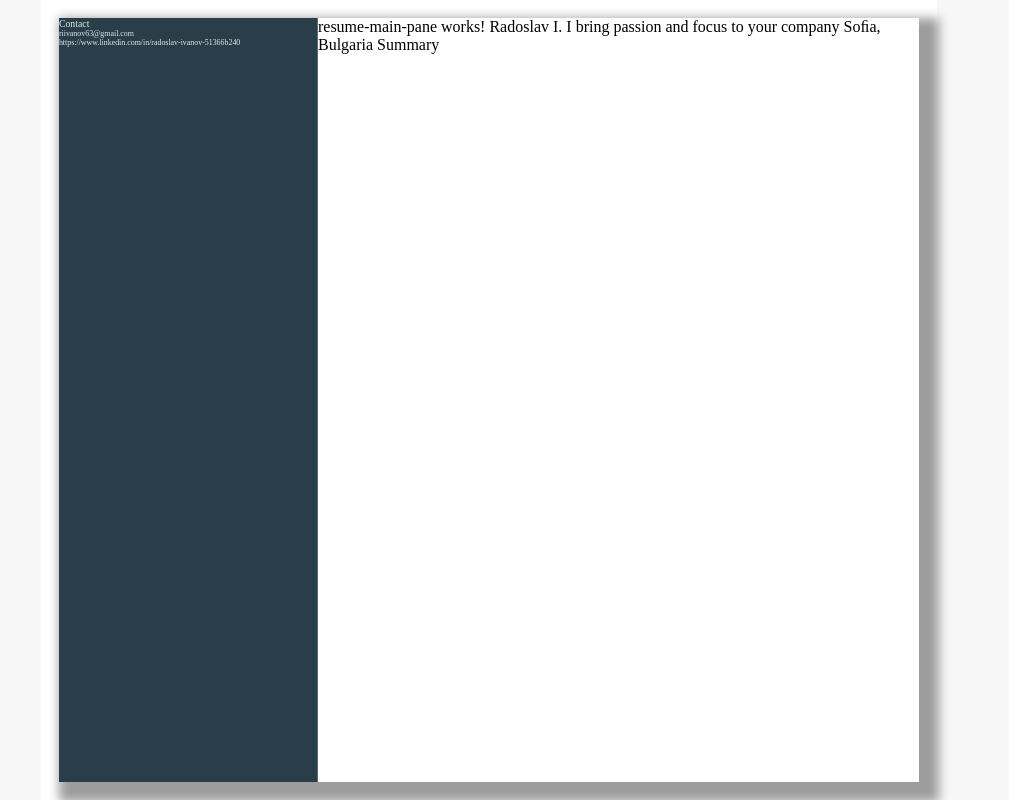
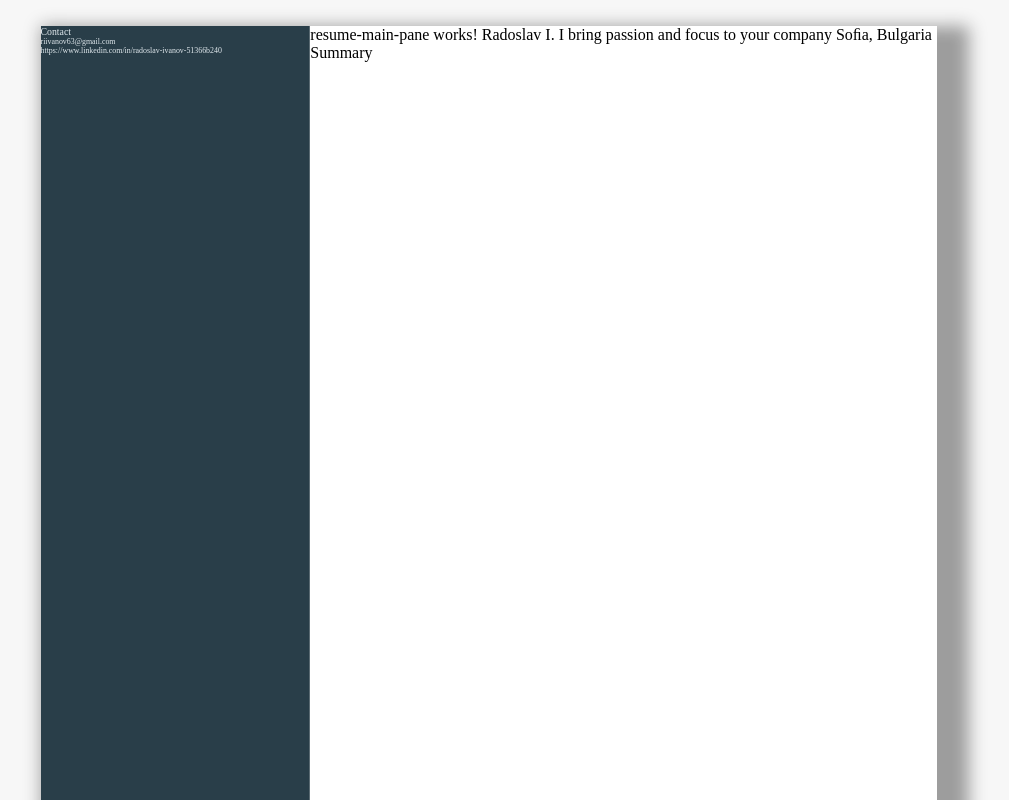
Before and after one commit to riivanov/riivanov.github.io, an Angular app: page / in a window 1280 px wide. Shown: the top 800 px of the page, without its empty margins (151-1160 px from the left). Built offline with nearby package versions, Linux system fonts and the light colour scheme.

Commit message:
removed resume-container in favor of resume-page

```diff
--- a/src/app/app.component.html
+++ b/src/app/app.component.html
@@ -1,2 +1,2 @@
-<resume-container></resume-container>
-<resume-container></resume-container>
+<resume-page></resume-page>
+<resume-page></resume-page>
--- a/src/app/app.component.scss
+++ b/src/app/app.component.scss
@@ -1,8 +1,11 @@
-resume-container {
+resume-page {
     display: flex;
-    flex-direction: column;
     width: 70%;
     min-height: 100vh;
     justify-content: center;
     background-color: #FFFFFF;
+
+    &:nth-child(1) {
+        margin: 2% 0 2% 0;
+    }
 }
--- a/src/app/app.module.ts
+++ b/src/app/app.module.ts
@@ -2,16 +2,14 @@ import { NgModule } from '@angular/core';
 import { BrowserModule } from '@angular/platform-browser';
 import { FormsModule } from '@angular/forms';
 
-import { ResumeContainerComponent } from './resume/resume-container/resume-container.component';
 import { ResumeLeftPaneComponent } from './resume/resume-left-pane/resume-left-pane.component';
 import { ResumeMainPaneComponent } from './resume/resume-main-pane/resume-main-pane.component';
+import { AppComponent } from './app.component';
 import { ResumePageComponent } from './resume/resume-page/resume-page.component';
-import { AppComponent } from './app.component';
 
 @NgModule({
   imports:      [ BrowserModule, FormsModule ],
   declarations: [
-    ResumeContainerComponent,
     ResumeLeftPaneComponent,
     ResumeMainPaneComponent,
     ResumePageComponent,
--- a/src/app/resume/resume-container/resume-container.component.html
+++ /dev/null
@@ -1,4 +0,0 @@
-<resume-page class="resume-page">
-    <resume-left-pane class="resume-left-pane"></resume-left-pane>
-    <resume-main-pane class="resume-main-pane"></resume-main-pane>
-</resume-page>
--- a/src/app/resume/resume-container/resume-container.component.scss
+++ /dev/null
@@ -1,19 +0,0 @@
-.resume-page {
-    display: flex;
-    flex: 1 0 auto;
-    box-shadow: 10px 10px 10px 10px #9D9D9D;
-
-    margin: 2%;
-    .resume-left-pane {
-        display: flex;
-        flex-direction: column;
-        flex: 1 0 30%;
-        background-color: #293E49;
-        border-right: thin solid #5B6B73;
-    }
-    .resume-main-pane {
-        display: flex;
-        flex-direction: column;
-        flex: 1 0 70%;
-    }
-}
--- a/src/app/resume/resume-container/resume-container.component.ts
+++ /dev/null
@@ -1,15 +0,0 @@
-import { Component, OnInit } from '@angular/core';
-
-@Component({
-  selector: 'resume-container',
-  templateUrl: './resume-container.component.html',
-  styleUrls: ['./resume-container.component.scss']
-})
-export class ResumeContainerComponent implements OnInit {
-
-  constructor() { }
-
-  ngOnInit(): void {
-  }
-
-}
--- a/src/app/resume/resume-main-pane/resume-main-pane.component.html
+++ b/src/app/resume/resume-main-pane/resume-main-pane.component.html
@@ -1,8 +1,10 @@
+<div>
 resume-main-pane works!
 Radoslav I.
 I bring passion and focus to your company
 Soﬁa, Bulgaria
 Summary
+</div>
 <!-- Special�es not in any par�cular order:
 Debugging
 • C#
--- a/src/app/resume/resume-page/resume-page.component.html
+++ b/src/app/resume/resume-page/resume-page.component.html
@@ -1 +1,4 @@
-<ng-content></ng-content>
+<!-- <resume-page class="resume-page"> -->
+    <resume-left-pane class="resume-left-pane"></resume-left-pane>
+    <resume-main-pane class="resume-main-pane"></resume-main-pane>
+<!-- </resume-page> -->
--- a/src/app/resume/resume-page/resume-page.component.scss
+++ b/src/app/resume/resume-page/resume-page.component.scss
@@ -0,0 +1,19 @@
+:host{
+    display: flex;
+    flex: 1 0 auto;
+    box-shadow: 1rem 1rem 1rem 1rem #9D9D9D;
+    margin: 0 0 2% 0;
+
+    .resume-left-pane {
+        display: flex;
+        flex-direction: column;
+        flex: 1 0 30%;
+        background-color: #293E49;
+        border-right: thin solid #5B6B73;
+    }
+    .resume-main-pane {
+        display: flex;
+        flex-direction: column;
+        flex: 1 0 70%;
+    }
+}
```
